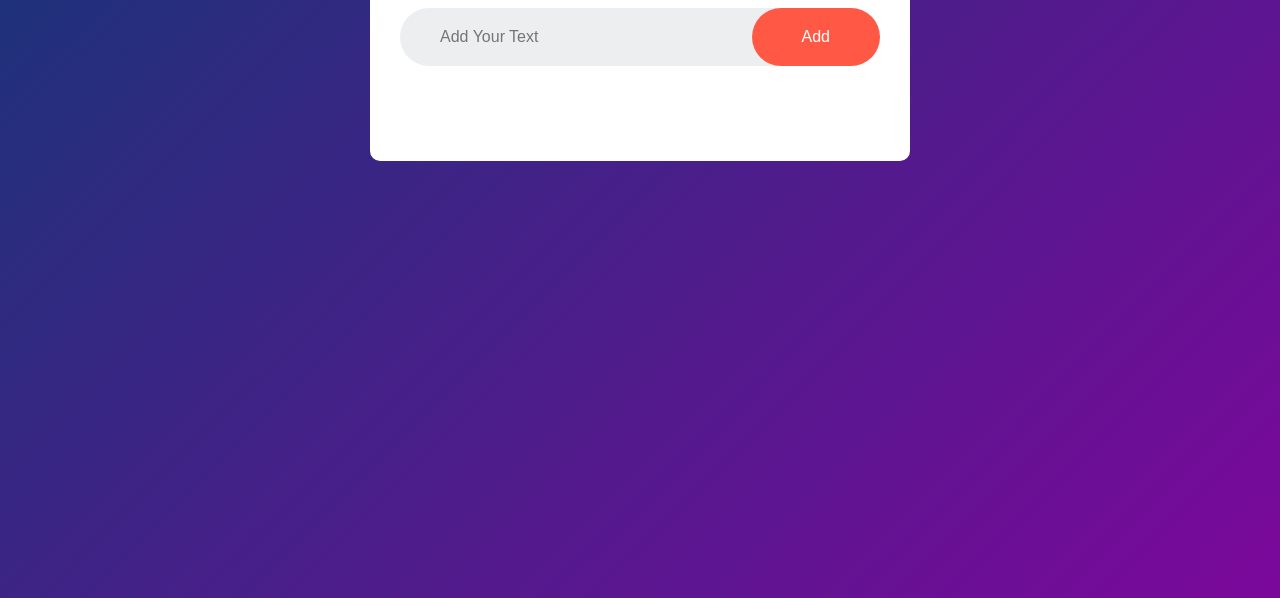
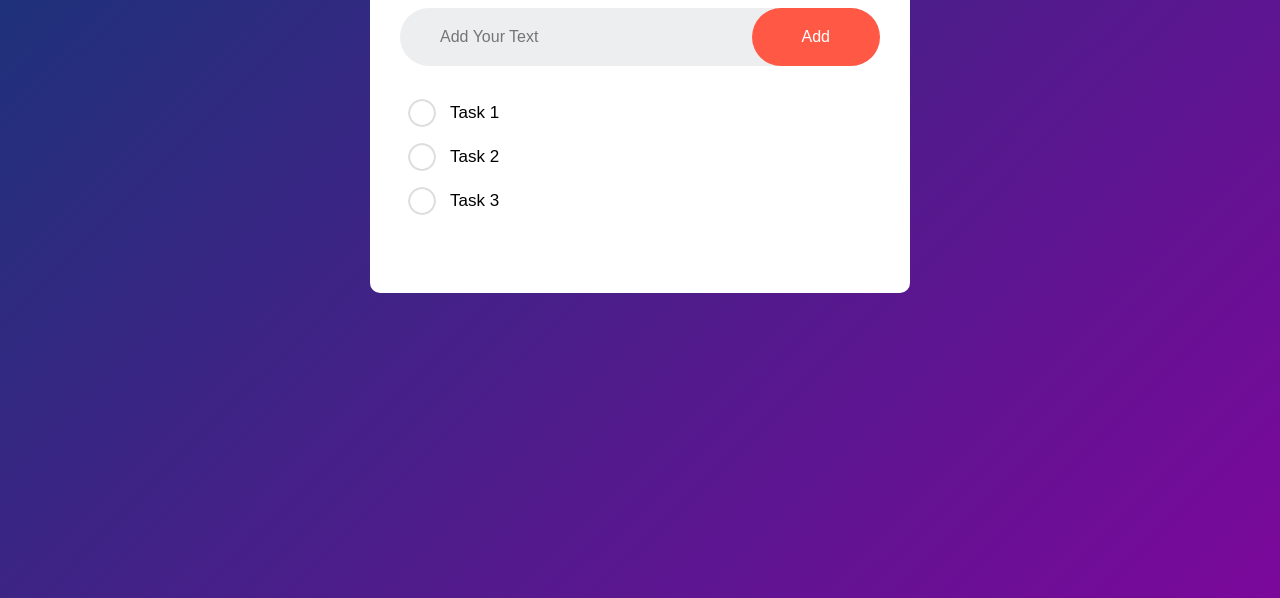
Before and after one commit to fmfahath/To-Do-List, a plain HTML site: page index.html in a window 1280 px wide. Shown: the part 202-800 px from the top of the page. Drawn offline with Linux system fonts and the light colour scheme.

Commit message:
/ToDoList/.list-container : html, css => style for check list, unchecked/checked icon

```diff
--- a/index.html
+++ b/index.html
@@ -8,8 +8,9 @@
 </head>
 <body>
     <div class="container">
-        <!-- header & Icon -->
         <div class="to-do-list">
+
+            <!-- header & Icon -->
             <h2>To-Do List <img src="img/icon.png" alt=""></h2>
 
             <!-- add text & button -->
@@ -17,6 +18,14 @@
                 <input type="text" class="input" placeholder="Add Your Text">
                 <button class="addBtn">Add</button>
             </div>
+
+            <!-- check list -->
+            <ul class="cheklist">
+                <li>Task 1</li>
+                <li>Task 2</li>
+                <li>Task 3</li>
+            </ul>
+
         </div>
 
     </div>
--- a/style.css
+++ b/style.css
@@ -45,7 +45,6 @@
 
  .row input{
     flex: 1;
-    /* color: #555; */
     border: none;
     outline: none;
     padding: 20px;
@@ -54,7 +53,6 @@
  }
 
  .row .addBtn{
-    background: #7b089b;
     padding: 20px;
     border: none;
     outline: none;
@@ -65,3 +63,26 @@
     font-size: 16px;
     cursor: pointer;
  }
+
+ ul li{
+    list-style: none;
+    padding: 12px 8px 12px 50px;
+    font-size: 17px;
+    cursor: pointer;
+    user-select: none;
+    position: relative;
+ }
+
+ ul li::before{
+    content: '';
+    position: absolute;
+    top: 8px;
+    left: 8px;
+    height: 28px;
+    width: 28px;
+    border-radius: 50%;
+    /* background: #555; */
+    background-image: url('img/unchecked.png');
+    background-size: cover;
+    background-position: center;
+ }
```
